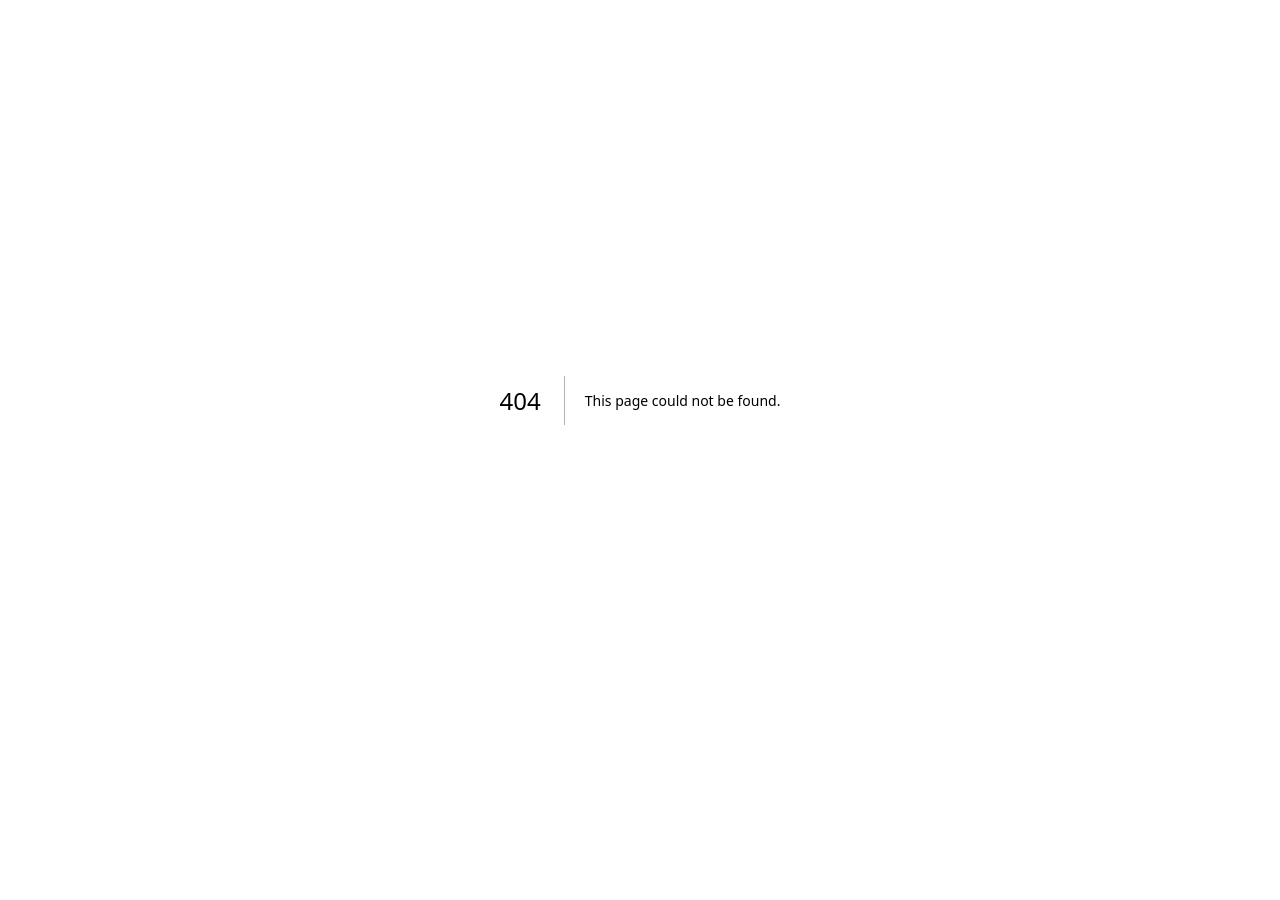
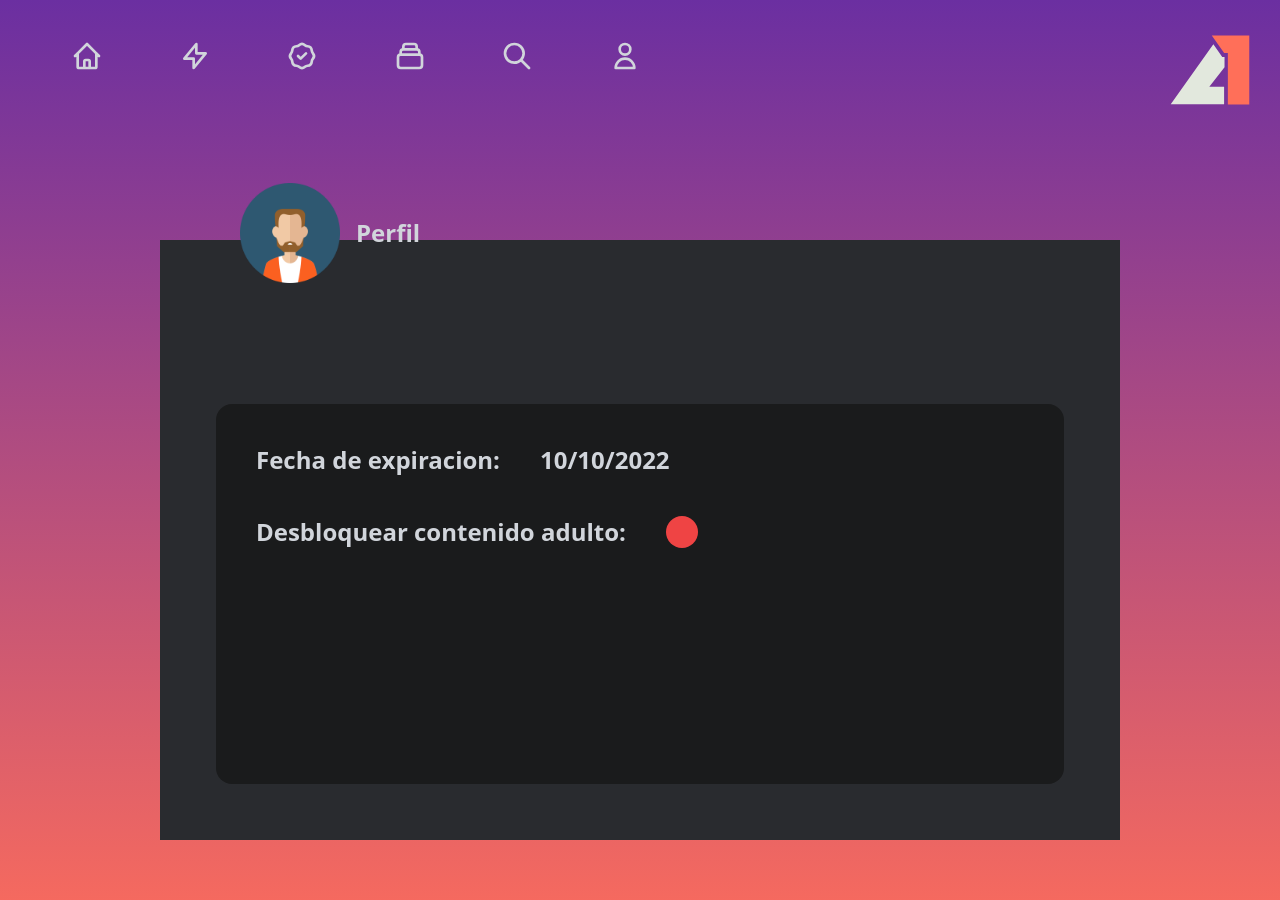
Before and after one commit to TheUtopian12/aoi, a Next.js app: page /Profile in a window 1280 px wide. Before the commit this address had no page. Shown: the top 900 px of the page. Before the commit the page ends 800 px from the top, so only its background shows below. Built offline with nearby package versions, Linux system fonts and the light colour scheme.

Commit message:
Se agrego ventana y conexion a perfil

```diff
--- a/components/Header.jsx
+++ b/components/Header.jsx
@@ -1,6 +1,7 @@
 import Image from "next/image";
 import React from "react";
 import HeaderItem from "../components/HeaderItem";
+import Link from "next/link";
 import {
   BadgeCheckIcon,
   CollectionIcon,
@@ -17,12 +18,15 @@ const Header = () => {
     items-center h-auto"
     >
       <div className="flex flex-grow justify-evenly max-w-2xl">
-        <HeaderItem title="HOME" Icon={HomeIcon} />
+     <Link href={'/'}><HeaderItem title="HOME" Icon={HomeIcon} /></Link>
+
         <HeaderItem title="TRENDING" Icon={LightningBoltIcon} />
         <HeaderItem title="VERIFIED" Icon={BadgeCheckIcon} />
         <HeaderItem title="COLLECTIONS" Icon={CollectionIcon} />
         <HeaderItem title="SEARCH" Icon={SearchIcon} />
-        <HeaderItem title="ACCOUNT" Icon={UserIcon} />
+      <Link href={'/Profile'}><HeaderItem title="ACCOUNT" Icon={UserIcon} /></Link>
+
+
       </div>
 
       <Image
--- /dev/null
+++ b/pages/Profile/index.jsx
@@ -0,0 +1,35 @@
+import Image from "next/image";
+import React from "react";
+
+const index = () => {
+  return (
+    <div className="flex h-[100vh] justify-center items-center">
+      <div className="flex flex-col w-[98%] sm:w-[75%] h-[600px] bg-[#292B2F]">
+        <div className="flex items-center gap-4 px-10 pt-2 sm:px-20 sm:translate-y-[-65px] ">
+          <Image
+            src={"/avatar.png"}
+            width={100}
+            height={100}
+            className="group-hover:animate-bounce"
+          />{" "}
+          <h2 className="font-semibold text-2xl ">Perfil</h2>
+        </div>
+
+        <div className="w-[full] h-[100%] m-4 sm:m-14 rounded-2xl  bg-[#1a1b1c]">
+          <span className="flex items-center gap-10 ml-4 mt-4 mr-2 sm:ml-10 sm:mt-10">
+            <h2 className="font-bold text-xl sm:text-2xl">Fecha de expiracion:</h2>{" "}
+            <h3 className="font-semibold text-xl sm:text-2xl">10/10/2022</h3>
+          </span>
+          <span className="flex items-center gap-5 sm:gap-10 ml-4 mt-4 mr-4 sm:ml-10 sm:mt-10">
+            <h2 className="font-semibold text-xl sm:text-2xl">
+              Desbloquear contenido adulto:
+            </h2>{" "}
+            <span className="rounded-full h-8 w-8 bg-red-500"></span>
+          </span>
+        </div>
+      </div>
+    </div>
+  );
+};
+
+export default index;
--- a/pages/_app.js
+++ b/pages/_app.js
@@ -1,5 +1,17 @@
-import '../styles/globals.css'
+import Head from "next/head";
+import React from "react";
+import Header from "../components/Header";
+import "../styles/globals.css";
 
 export default function App({ Component, pageProps }) {
-  return <Component {...pageProps} />
+  return (
+    <>
+      {" "}
+      <Head>
+        <title>AOI</title>
+      </Head>
+      <Header />
+      <Component {...pageProps} />
+    </>
+  );
 }
--- a/pages/index.js
+++ b/pages/index.js
@@ -8,17 +8,9 @@ import request from "../utils/request";
 export default function Home({ results }) {
   return (
     <div>
-      <Head>
-        <title>AOI</title>
-      </Head>
-
-      <Header />
-
       <Nav />
 
       <Results results={results} />
-
-
     </div>
   );
 }
```
Also changed, not shown: public/avatar.png (added).
